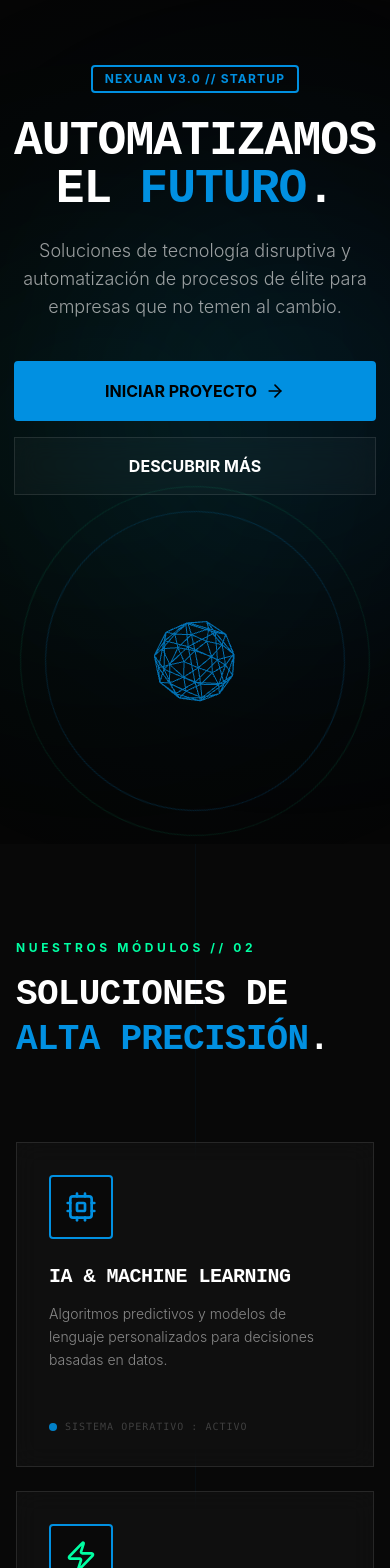
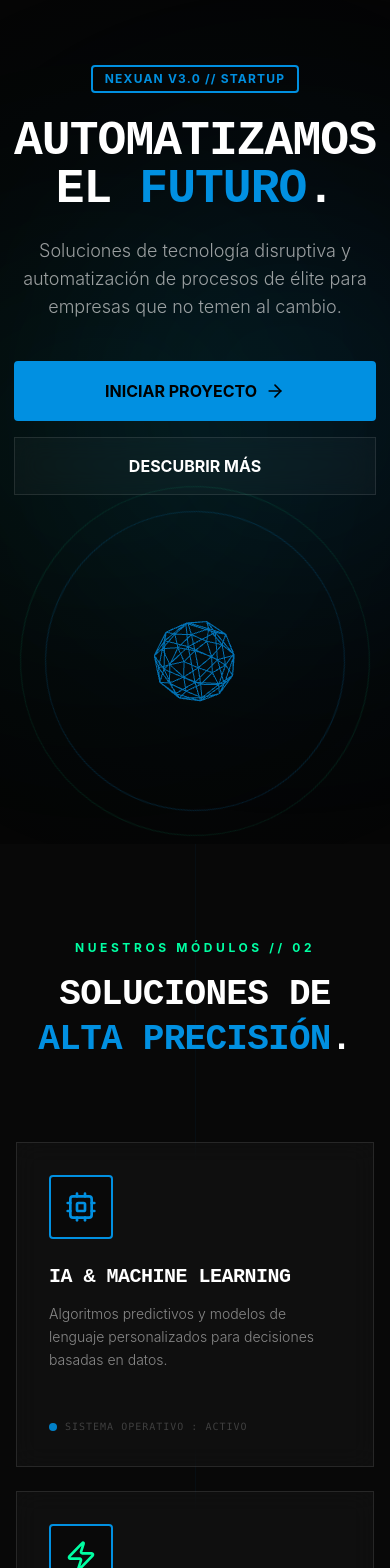
Before and after one commit to fropigamer-coder/NEXUAN, a Next.js app: page / in a window 390 px wide. Shown: the top 1568 px of the page. Built offline with nearby package versions, Linux system fonts and the light colour scheme.

Commit message:
UI: achieve perfect global centering for mobile and fluid alignment for desktop

```diff
--- a/src/app/page.tsx
+++ b/src/app/page.tsx
@@ -65,7 +65,7 @@ export default function HomePage() {
               Soluciones de tecnología disruptiva y automatización de procesos de élite para empresas que no temen al cambio.
             </p>
 
-            <div ref={ctaRef} className="flex flex-col sm:flex-row gap-4 justify-center lg:justify-start">
+            <div ref={ctaRef} className="flex flex-col sm:flex-row gap-4 justify-center items-center lg:justify-start lg:items-start">
               <button className="px-8 py-4 bg-accent-blue text-black font-bold tech-border flex items-center justify-center gap-2 hover:bg-white hover:text-black transition-colors w-full sm:w-auto">
                 INICIAR PROYECTO <ArrowRight size={20} />
               </button>
--- a/src/components/ServicesSection.tsx
+++ b/src/components/ServicesSection.tsx
@@ -46,7 +46,7 @@ export default function ServicesSection() {
       </div>
 
       <div className="max-w-7xl mx-auto">
-        <div className="mb-20">
+        <div className="mb-20 text-center lg:text-left">
           <motion.div
             initial={{ opacity: 0, x: -20 }}
             whileInView={{ opacity: 1, x: 0 }}
--- a/src/components/TerminalFooter.tsx
+++ b/src/components/TerminalFooter.tsx
@@ -15,7 +15,7 @@ export default function TerminalFooter() {
         <div className="grid grid-cols-1 lg:grid-cols-2 gap-16 items-start">
 
           {/* Lado Izquierdo: Branding & Info */}
-          <div className="space-y-8">
+          <div className="space-y-8 flex flex-col items-center lg:items-start text-center lg:text-left">
             <div className="flex items-center gap-3">
               <div className="w-10 h-10 bg-accent-blue flex items-center justify-center rounded-sm">
                 <span className="text-black font-black text-xl">N</span>
```
